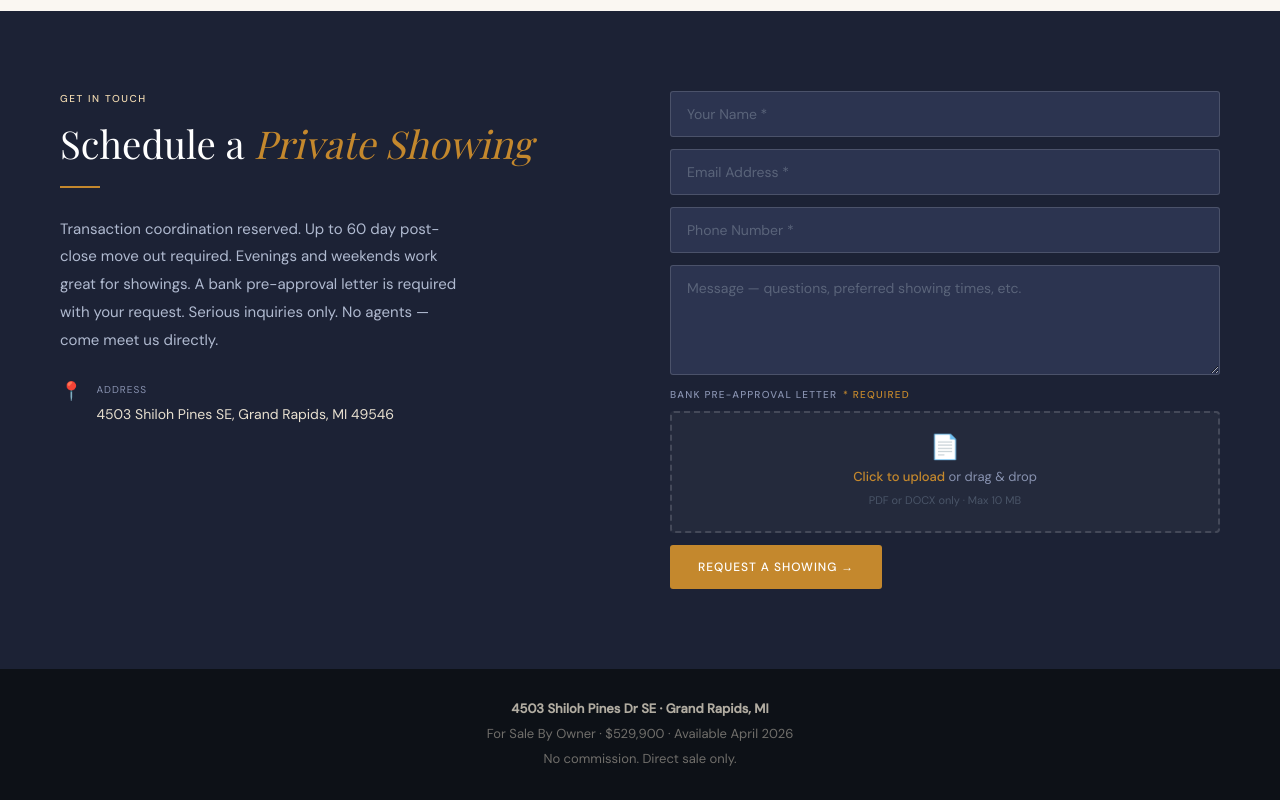
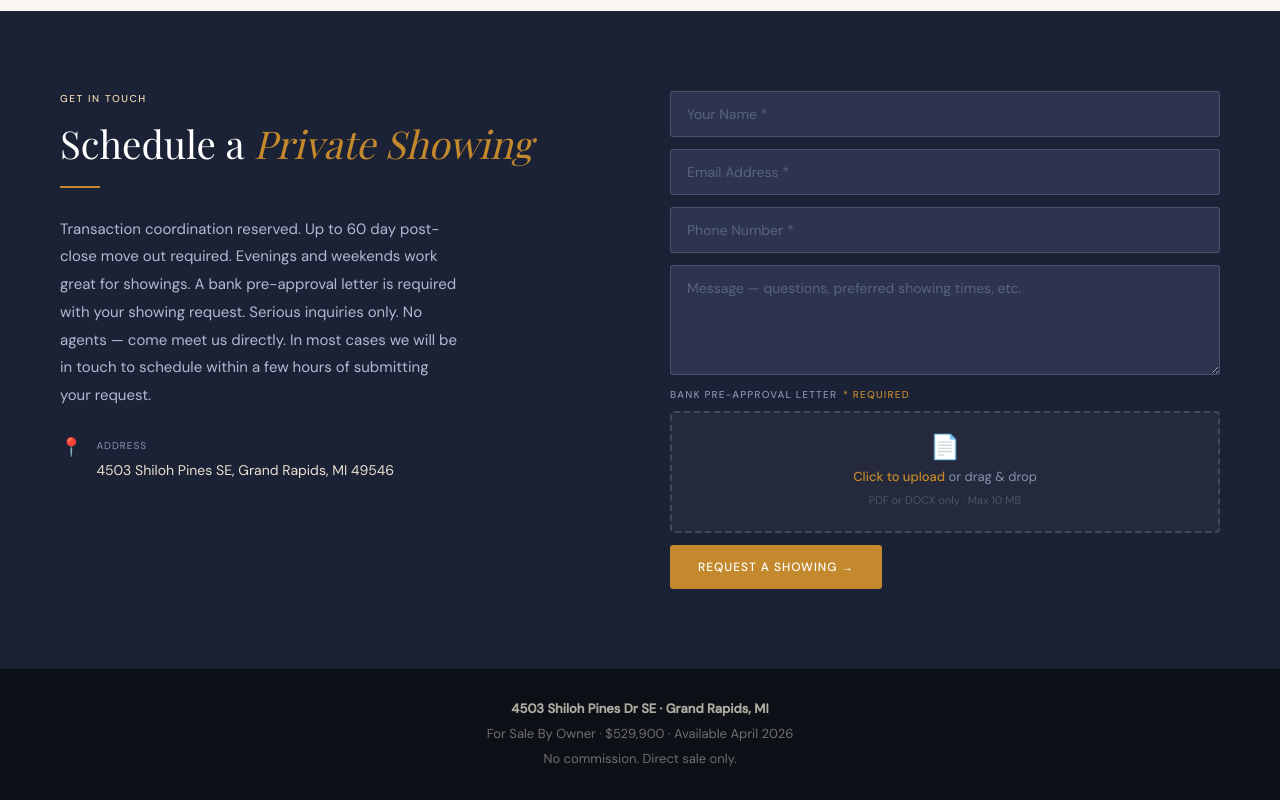
Before and after one commit to baldnbeardd/shiloh-pines, a website: page Shiloh-Pines/index.html in a window 1280 px wide. Shown: the part 4221-5021 px from the top of the page. Drawn offline with nearby package versions, Linux system fonts and the light colour scheme; a web font is replaced by a local one.

Commit message:
Update index.html

```diff
--- a/Shiloh-Pines/index.html
+++ b/Shiloh-Pines/index.html
@@ -645,7 +645,7 @@ footer strong{color:rgba(232,224,208,0.75)}
       <span class="section-tag">Get In Touch</span>
       <div class="section-title">Schedule a <em>Private Showing</em></div>
       <span class="divider"></span>
-      <p class="body-text" style="max-width:400px;margin-bottom:28px">Transaction coordination reserved. Up to 60 day post-close move out required. Evenings and weekends work great for showings. A bank pre-approval letter is required with your request. Serious inquiries only. No agents &mdash; come meet us directly.</p>
+      <p class="body-text" style="max-width:400px;margin-bottom:28px">Transaction coordination reserved. Up to 60 day post-close move out required. Evenings and weekends work great for showings. A bank pre-approval letter is required with your showing request. Serious inquiries only. No agents &mdash; come meet us directly. In most cases we will be in touch to schedule within a few hours of submitting your request.</p>
       <div class="contact-info">
         <div class="c-detail">
           <span class="c-icon">&#x1F4CD;</span>
```
